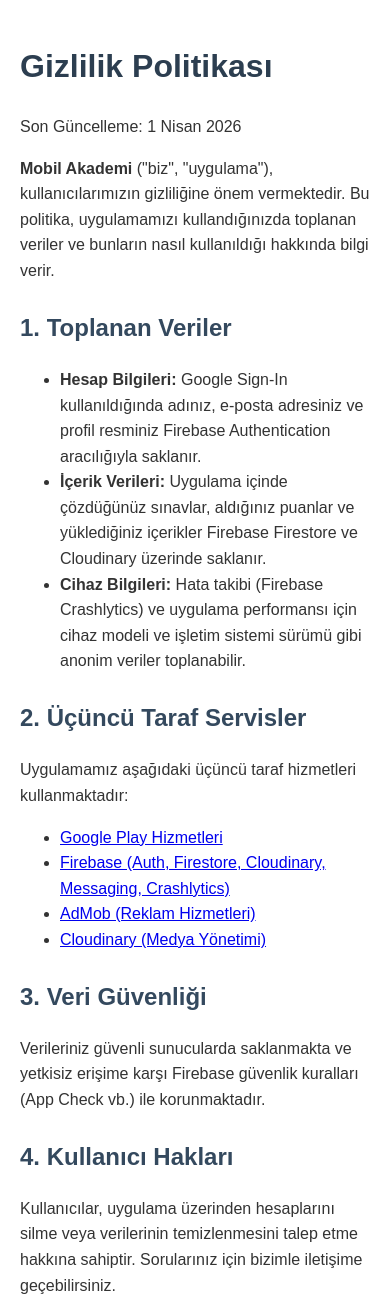
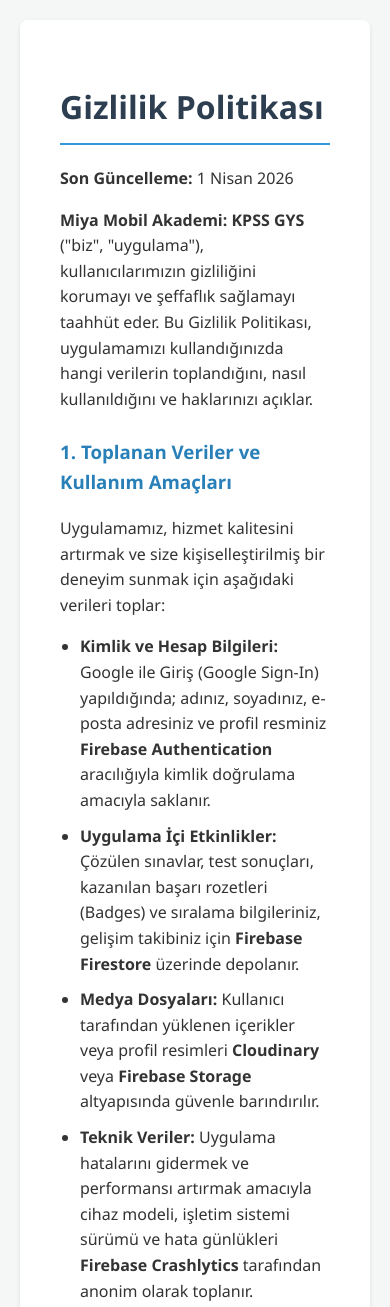
Before and after one commit to bsert/bsert.github.io, a plain HTML site: page mobilakademigizliliksozlesmesi.html in a window 390 px wide. Shown: the top 1307 px of the page. Drawn offline with Linux system fonts and the light colour scheme.

Commit message:
Update mobilakademigizliliksozlesmesi.html

```diff
--- a/mobilakademigizliliksozlesmesi.html
+++ b/mobilakademigizliliksozlesmesi.html
@@ -3,42 +3,112 @@
 <head>
     <meta charset="UTF-8">
     <meta name="viewport" content="width=device-width, initial-scale=1.0">
-    <title>Mobil Akademi - Gizlilik Politikası</title>
+    <title>Gizlilik Politikası - Miya Mobil Akademi</title>
     <style>
-        body { font-family: sans-serif; line-height: 1.6; padding: 20px; max-width: 800px; margin: auto; color: #333; }
-        h1 { color: #2c3e50; }
-        h2 { color: #34495e; margin-top: 25px; }
+        body {
+            font-family: 'Segoe UI', Tahoma, Geneva, Verdana, sans-serif;
+            line-height: 1.6;
+            color: #333;
+            max-width: 800px;
+            margin: 0 auto;
+            padding: 20px;
+            background-color: #f4f7f6;
+        }
+        .container {
+            background-color: #fff;
+            padding: 40px;
+            border-radius: 8px;
+            box-shadow: 0 2px 4px rgba(0,0,0,0.1);
+        }
+        h1 {
+            color: #2c3e50;
+            border-bottom: 2px solid #3498db;
+            padding-bottom: 10px;
+        }
+        h3 {
+            color: #2980b9;
+            margin-top: 25px;
+        }
+        ul {
+            padding-left: 20px;
+        }
+        li {
+            margin-bottom: 10px;
+        }
+        .footer {
+            margin-top: 40px;
+            font-size: 0.9em;
+            color: #7f8c8d;
+            text-align: center;
+            border-top: 1px solid #eee;
+            padding-top: 20px;
+        }
+        a {
+            color: #3498db;
+            text-decoration: none;
+        }
+        a:hover {
+            text-decoration: underline;
+        }
+        .contact-box {
+            background-color: #e8f4fd;
+            padding: 15px;
+            border-left: 5px solid #3498db;
+            margin-top: 20px;
+        }
     </style>
 </head>
 <body>
+
+<div class="container">
     <h1>Gizlilik Politikası</h1>
-    <p>Son Güncelleme: 1 Nisan 2026</p>
+    <p><strong>Son Güncelleme:</strong> 1 Nisan 2026</p>
 
-    <p><strong>Mobil Akademi</strong> ("biz", "uygulama"), kullanıcılarımızın gizliliğine önem vermektedir. Bu politika, uygulamamızı kullandığınızda toplanan veriler ve bunların nasıl kullanıldığı hakkında bilgi verir.</p>
+    <p><strong>Miya Mobil Akademi: KPSS GYS</strong> ("biz", "uygulama"), kullanıcılarımızın gizliliğini korumayı ve şeffaflık sağlamayı taahhüt eder. Bu Gizlilik Politikası, uygulamamızı kullandığınızda hangi verilerin toplandığını, nasıl kullanıldığını ve haklarınızı açıklar.</p>
 
-    <h2>1. Toplanan Veriler</h2>
+    <h3>1. Toplanan Veriler ve Kullanım Amaçları</h3>
+    <p>Uygulamamız, hizmet kalitesini artırmak ve size kişiselleştirilmiş bir deneyim sunmak için aşağıdaki verileri toplar:</p>
     <ul>
-        <li><strong>Hesap Bilgileri:</strong> Google Sign-In kullanıldığında adınız, e-posta adresiniz ve profil resminiz Firebase Authentication aracılığıyla saklanır.</li>
-        <li><strong>İçerik Verileri:</strong> Uygulama içinde çözdüğünüz sınavlar, aldığınız puanlar ve yüklediğiniz içerikler Firebase Firestore ve Cloudinary üzerinde saklanır.</li>
-        <li><strong>Cihaz Bilgileri:</strong> Hata takibi (Firebase Crashlytics) ve uygulama performansı için cihaz modeli ve işletim sistemi sürümü gibi anonim veriler toplanabilir.</li>
+        <li><strong>Kimlik ve Hesap Bilgileri:</strong> Google ile Giriş (Google Sign-In) yapıldığında; adınız, soyadınız, e-posta adresiniz ve profil resminiz <strong>Firebase Authentication</strong> aracılığıyla kimlik doğrulama amacıyla saklanır.</li>
+        <li><strong>Uygulama İçi Etkinlikler:</strong> Çözülen sınavlar, test sonuçları, kazanılan başarı rozetleri (Badges) ve sıralama bilgileriniz, gelişim takibiniz için <strong>Firebase Firestore</strong> üzerinde depolanır.</li>
+        <li><strong>Medya Dosyaları:</strong> Kullanıcı tarafından yüklenen içerikler veya profil resimleri <strong>Cloudinary</strong> veya <strong>Firebase Storage</strong> altyapısında güvenle barındırılır.</li>
+        <li><strong>Teknik Veriler:</strong> Uygulama hatalarını gidermek ve performansı artırmak amacıyla cihaz modeli, işletim sistemi sürümü ve hata günlükleri <strong>Firebase Crashlytics</strong> tarafından anonim olarak toplanır.</li>
     </ul>
 
-    <h2>2. Üçüncü Taraf Servisler</h2>
-    <p>Uygulamamız aşağıdaki üçüncü taraf hizmetleri kullanmaktadır:</p>
+    <h3>2. Üçüncü Taraf Hizmet Sağlayıcıları</h3>
+    <p>Uygulama, işlevselliğini sağlamak için güvenilir üçüncü taraf servisleri kullanmaktadır. Bu servislerin kendi gizlilik politikaları geçerlidir:</p>
     <ul>
-        <li><a href="https://policies.google.com/privacy">Google Play Hizmetleri</a></li>
-        <li><a href="https://firebase.google.com/support/privacy">Firebase (Auth, Firestore, Cloudinary, Messaging, Crashlytics)</a></li>
-        <li><a href="https://support.google.com/admob/answer/6128543">AdMob (Reklam Hizmetleri)</a></li>
-        <li><a href="https://cloudinary.com/privacy">Cloudinary (Medya Yönetimi)</a></li>
+        <li><a href="https://www.google.com/policies/privacy/" target="_blank">Google Play Hizmetleri</a></li>
+        <li><a href="https://firebase.google.com/support/privacy" target="_blank">Firebase (Auth, Firestore, Analytics, Crashlytics)</a></li>
+        <li><a href="https://support.google.com/admob/answer/6128543" target="_blank">AdMob (Reklam Hizmetleri)</a></li>
+        <li><a href="https://cloudinary.com/privacy" target="_blank">Cloudinary (Medya Yönetimi)</a></li>
     </ul>
 
-    <h2>3. Veri Güvenliği</h2>
-    <p>Verileriniz güvenli sunucularda saklanmakta ve yetkisiz erişime karşı Firebase güvenlik kuralları (App Check vb.) ile korunmaktadır.</p>
+    <h3>3. Veri Güvenliği</h3>
+    <p>Kullanıcı verileri, modern şifreleme yöntemleri ve <strong>Firebase Security Rules</strong> (Güvenlik Kuralları) ile korunmaktadır. Yetkisiz erişimi engellemek için endüstri standardı olan altyapılar kullanılmaktadır.</p>
 
-    <h2>4. Kullanıcı Hakları</h2>
-    <p>Kullanıcılar, uygulama üzerinden hesaplarını silme veya verilerinin temizlenmesini talep etme hakkına sahiptir. Sorularınız için bizimle iletişime geçebilirsiniz.</p>
+    <h3>4. Reklam ve Analiz</h3>
+    <p>Uygulamamızda size ücretsiz içerik sunabilmek adına <strong>AdMob</strong> reklamları gösterilmektedir. Bu servis, ilgi alanınıza yönelik reklamlar sunmak için reklam kimliğinizi (Advertising ID) kullanabilir.</p>
 
-    <h2>5. İletişim</h2>
-    <p>Gizlilik politikası ile ilgili sorularınız için: <strong>miyasystems@gmail.com</strong></p>
+    <h3>5. Veri Silme ve Kullanıcı Hakları</h3>
+    <p>Kullanıcılarımız istedikleri zaman;</p>
+    <ul>
+        <li>Uygulama ayarları üzerinden hesaplarını ve ilişkili tüm verilerini kalıcı olarak silebilirler.</li>
+        <li>Verilerinin bir kopyasını talep edebilirler.</li>
+        <li>Hesap silme talepleri için uygulama içi seçenekleri kullanabilir veya doğrudan destek e-postamız üzerinden bize ulaşabilirler.</li>
+    </ul>
+
+    <div class="contact-box">
+        <h3>6. İletişim ve Veri Silme Talepleri</h3>
+        <p>Bu gizlilik politikası hakkında sorularınız veya veri silme talepleriniz için bizimle iletişime geçebilirsiniz:</p>
+        <p><strong>E-posta:</strong> <a href="mailto:miyasystems@gmail.com">miyasystems@gmail.com</a></p>
+        <p><strong>Geliştirici:</strong> Miya Systems</p>
+    </div>
+
+    <div class="footer">
+        <p>&copy; 2026 Miya Mobil Akademi. Tüm hakları saklıdır.</p>
+    </div>
+</div>
+
 </body>
 </html>
```
